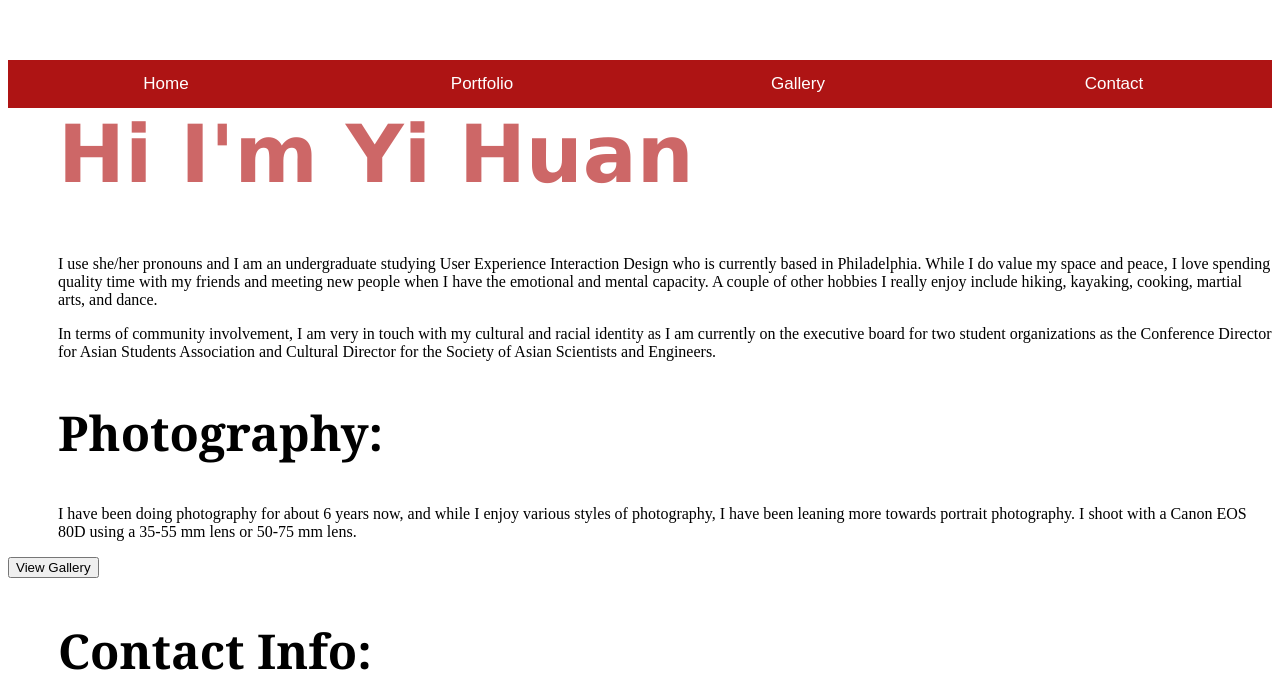
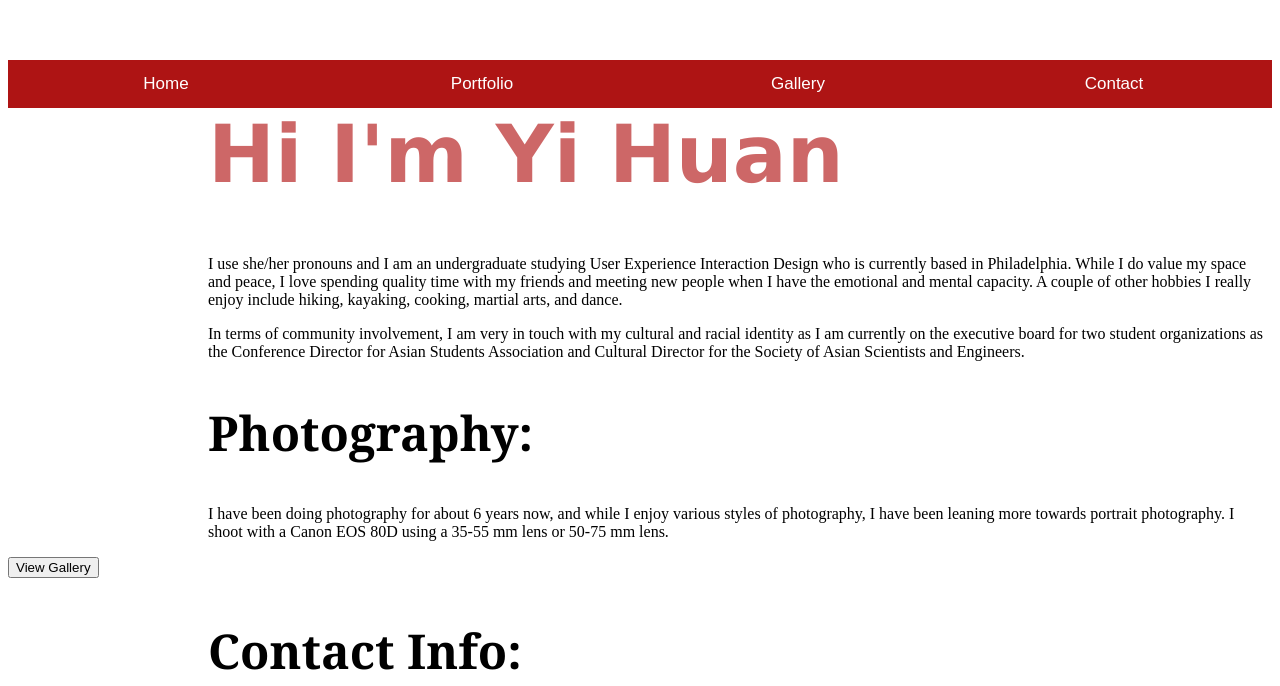
Before and after one commit to yeethuan/idm-221-yy559, a plain HTML site: page About Me.html in a window 1280 px wide. Shown: the part 140-826 px from the top of the page. Drawn offline with Linux system fonts and the light colour scheme.

Commit message:
Update About Me Stylesheet.css

```diff
--- a/About Me Stylesheet.css
+++ b/About Me Stylesheet.css
@@ -29,23 +29,29 @@ div {
  /* Tab */
 
 
+
 h1 {
     font-family: verdana;
     color: rgb(205,103,103);
     font-size:5em;
-    margin-left: 50px;
+    margin-left: 200px;
     margin-top: 200px;
 }
+
 
 h2 {
     font-family: cambria;
     color: black;
     font-size:3em;
-    margin-left: 50px;
+    margin-left: 200px;
 }
-p {
-    margin-left: 50px;
-}
+
+
 h3 {
     text-align: center
 }
+
+
+p {
+    margin-left: 200px;
+}
```
